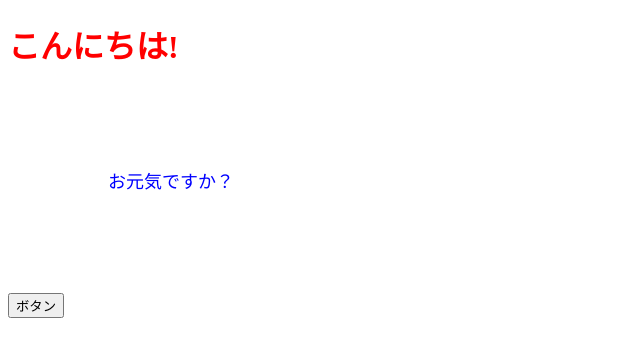
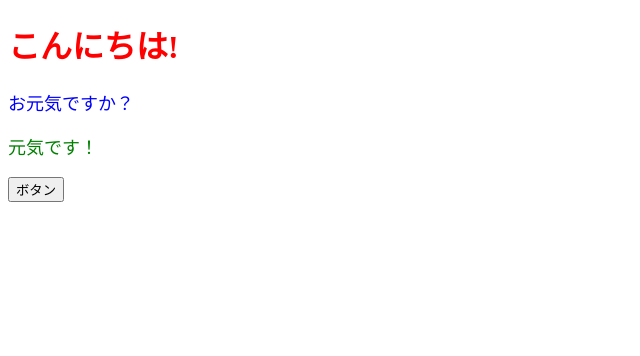
Before and after one commit to Soh1121/IntroductionToReact, a React (Vite) app: page / in a window 1280 px wide. Shown: the top 356 px of the page, without its empty margins (0-640 px from the left). Built offline with nearby package versions, Linux system fonts and the light colour scheme.

Commit message:
✨feat: props を使う場面例

```diff
--- a/src/App.jsx
+++ b/src/App.jsx
@@ -1,15 +1,18 @@
 export const App = () => {
 	const onClickButton = () => alert();
-	const contentStyle = {
+	const contentStyleA = {
 		color: "blue",
 		fontSize: "18px",
-		margin: 100,
+	};
+	const contentStyleB = {
+		color: "green",
+		fontSize: "18px",
 	};
 	return (
 		<>
 			<h1 style={{ color: "red" }}>こんにちは!</h1>
-			<p style={contentStyle}>お元気ですか？</p>
-			{console.log("hoge")}
+			<p style={contentStyleA}>お元気ですか？</p>
+			<p style={contentStyleB}>元気です！</p>
 			<button type="button" onClick={onClickButton}>
 				ボタン
 			</button>
```
